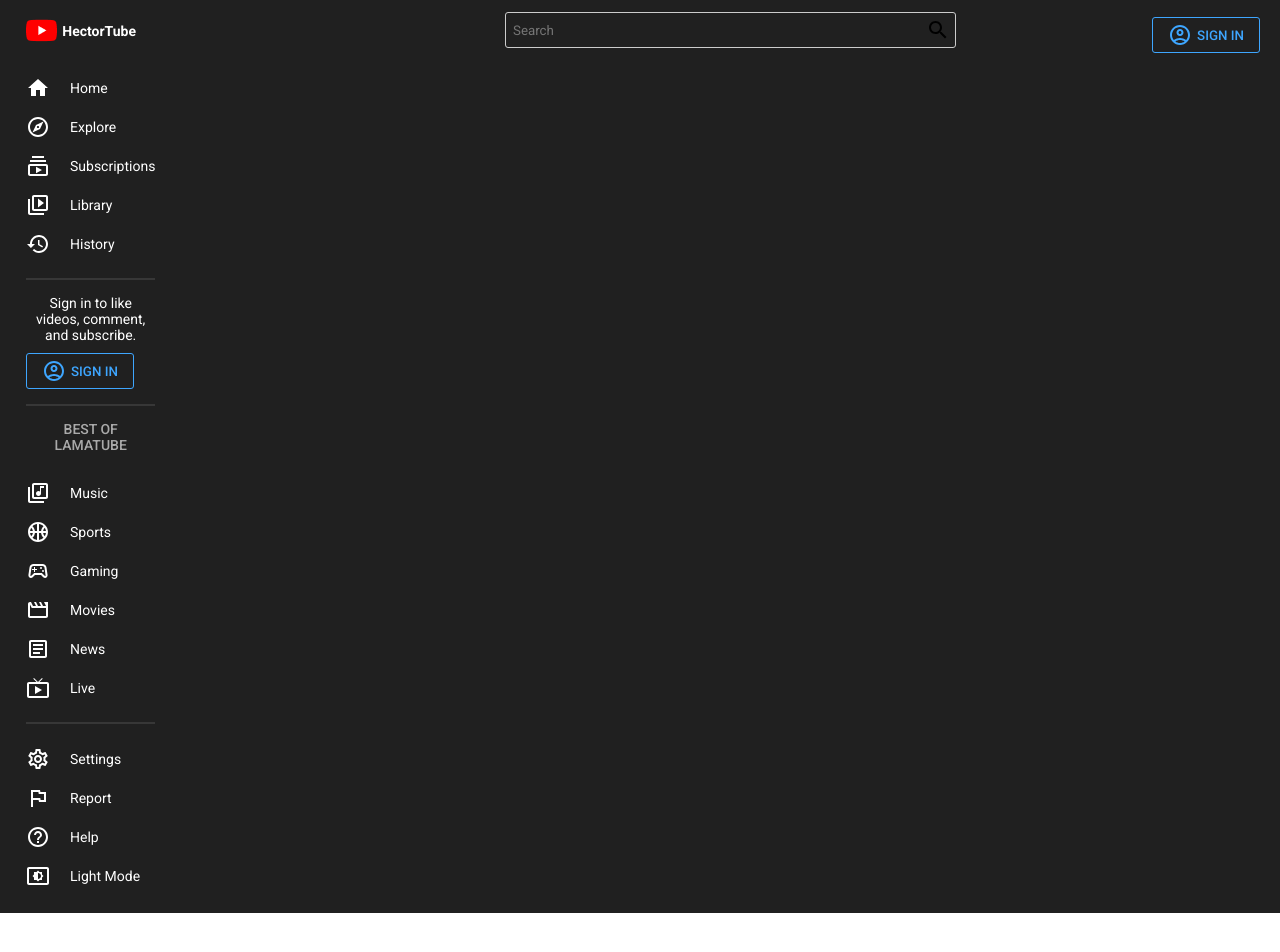
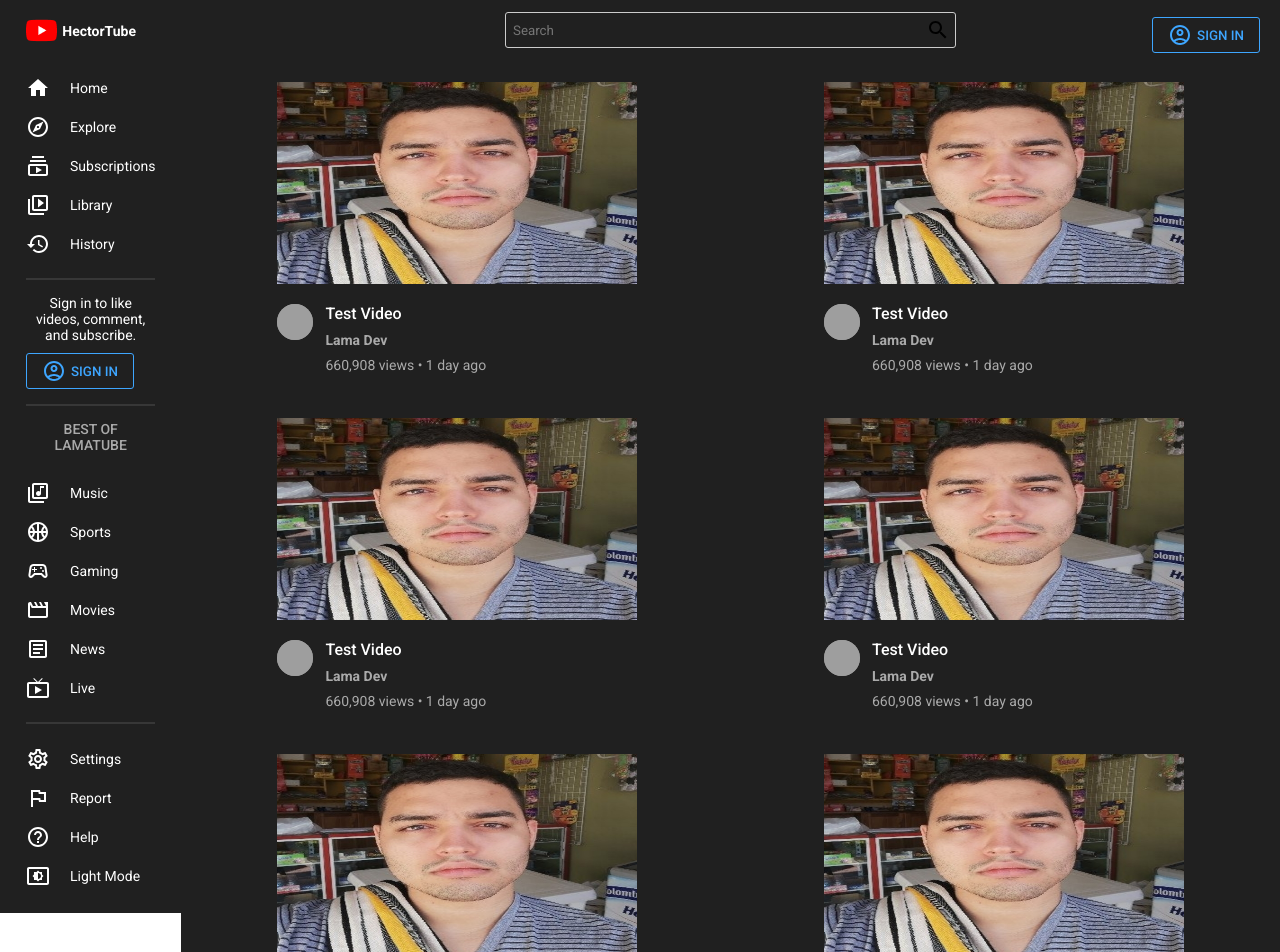
Before and after one commit to hectorlopezv/youtube_mern_clone_ui, a React (Create React App) app: page /signin in a window 1280 px wide. Shown: the top 952 px of the page. Before the commit the page ends 913 px from the top, so only its background shows below. Built offline with nearby package versions, Linux system fonts and the light colour scheme; grey boxes are pictures that could not be loaded.

Commit message:
signIn template page

```diff
--- a/src/App.tsx
+++ b/src/App.tsx
@@ -5,6 +5,7 @@ import "./App.css";
 import Menu from "./components/menu";
 import Navbar from "./components/navbar";
 import Home from "./pages/home";
+import SignIn from "./pages/signIn";
 import Video from "./pages/videos";
 import { darkTheme, lightTheme } from "./utils/theme";
 
@@ -22,8 +23,10 @@ function App() {
               <Routes>
                 <Route path="/">
                   <Route index element={<Home />} />
+
+                  <Route path="signin" element={<SignIn />} />
                   <Route path="video">
-                    <Route path=":id" element={<Video/>} />
+                    <Route path=":id" element={<Video />} />
                   </Route>
                 </Route>
               </Routes>
--- /dev/null
+++ b/src/pages/signIn.tsx
@@ -0,0 +1,24 @@
+import { FC } from "react";
+import styled from "styled-components";
+import Card from "../components/card";
+interface ISignIn {}
+
+const SignIn: FC<ISignIn> = () => {
+  return (
+    <Container>
+      <Card type="" />
+      <Card type="" />
+      <Card type="" />
+      <Card type="" />
+      <Card type="" />
+      <Card type="" />
+    </Container>
+  );
+};
+export default SignIn;
+
+const Container = styled.div`
+  display: flex;
+  justify-content: space-between;
+  flex-wrap: wrap;
+`;
```
